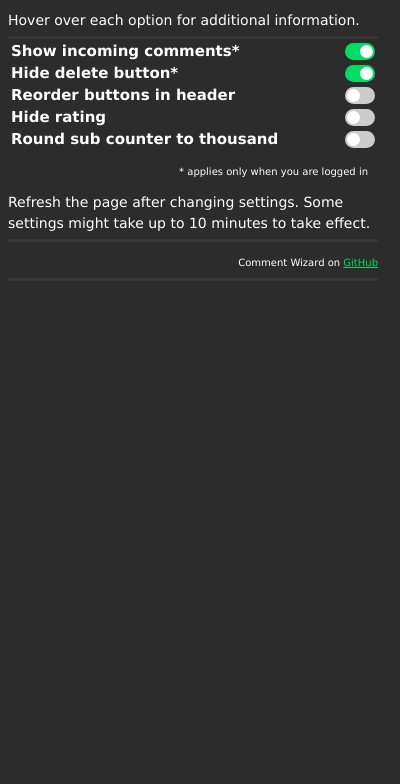
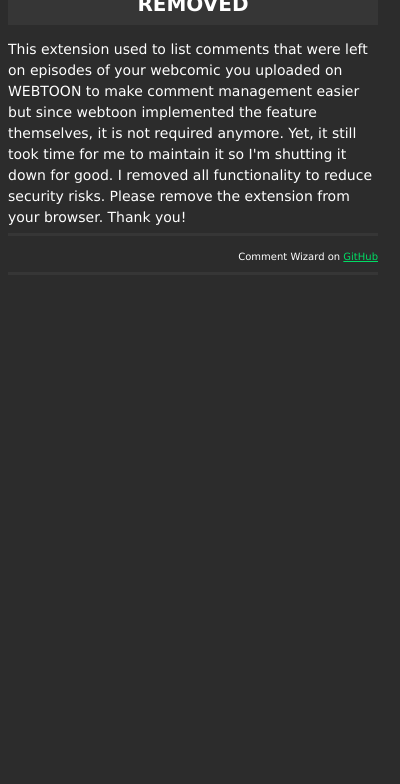
Before and after one commit to Freiha/comment-wizard, a browser extension: page src/popup.html in a window 400 px wide. Shown: the part 60-844 px from the top of the page. Drawn offline with Linux system fonts and the light colour scheme.

Commit message:
Add files via upload

```diff
--- a/src/popup.css
+++ b/src/popup.css
@@ -9,111 +9,6 @@ p,
 div,
 span {
   font-family: hind_m, simhei, verdana, Helvetica, sans-serif;
-}
-
-/* The switch - the box around the slider */
-.switch {
-  position: relative;
-  display: inline-block;
-  width: 30px;
-  height: 17px;
-}
-
-/* Hide default HTML checkbox */
-.switch input {
-  opacity: 0;
-  width: 0;
-  height: 0;
-}
-
-/* The slider */
-.slider {
-  position: absolute;
-  cursor: pointer;
-  top: 0;
-  left: 0;
-  right: 0;
-  bottom: 0;
-  background-color: #ccc;
-  -webkit-transition: 0.4s;
-  transition: 0.4s;
-}
-
-.slider:before {
-  position: absolute;
-  content: "";
-  height: 13px;
-  width: 13px;
-  left: 2px;
-  bottom: 2px;
-  background-color: white;
-  -webkit-transition: 0.4s;
-  transition: 0.4s;
-}
-
-input:checked + .slider {
-  background-color: #00dc64;
-}
-
-input:focus + .slider {
-  box-shadow: 0 0 1px #00dc64;
-}
-
-input:checked + .slider:before {
-  -webkit-transform: translateX(13px);
-  -ms-transform: translateX(13px);
-  transform: translateX(13px);
-}
-
-/* Rounded sliders */
-.slider.round {
-  border-radius: 34px;
-}
-
-.slider.round:before {
-  border-radius: 50%;
-}
-
-/* Tooltip text */
-.settingDescriptionToolTip {
-  visibility: hidden;
-  width: 200px;
-  background-color: #363636;
-  font-weight: normal;
-  color: #fff;
-  text-align: center;
-  padding: 5px 5px;
-  border-radius: 6px;
-  left: 0;
-  top: 20px;
-  font-size: 10px;
-
-  /* Position the tooltip text - see examples below! */
-  position: absolute;
-  z-index: 1;
-}
-
-/* Show the tooltip text when you mouse over the tooltip container */
-.settingDescription:hover .settingDescriptionToolTip {
-  transition-delay: 0.5s;
-  visibility: visible;
-}
-
-.settingDescription {
-  position: relative;
-  text-align: left;
-  width: 300px;
-  color: white;
-  font-family: hind_m, simhei, verdana, Helvetica, sans-serif;
-  font-size: 15px;
-}
-
-table {
-  width: 100%;
-}
-
-.settingSwitch {
-  text-align: right;
 }
 
 h1 {
@@ -143,18 +38,6 @@ h1 {
   padding-bottom: 5px;
 }
 
-.footnote {
-  overflow: hidden;
-  font-size: 10px;
-  line-height: 21px;
-  /*color:#5f5f5f;*/
-  text-align: right;
-  word-break: break-word;
-  word-wrap: break-word;
-  color: white;
-  padding-right: 10px;
-}
-
 a {
   color: #00dc64;
 }
--- a/src/popup.html
+++ b/src/popup.html
@@ -6,93 +6,13 @@
     <title>Comment Wizard</title>
   </head>
   <body>
-    <h1>Comment Wizard</h1>
+    <h1>Comment Wizard - CAN BE REMOVED</h1>
     <div class="content">
       <div class="normalText">
-        Hover over each option for additional information.
-      </div>
-      <table>
-        <tr>
-          <th class="settingDescription">
-            Show incoming comments*
-            <span class="settingDescriptionToolTip"
-              >Adds a new tab for incoming comments in the comment section. The
-              outgoing comment list stays the original list from webtoon aside
-              from the additional tab bar in the top.</span
-            >
-          </th>
-          <th class="settingSwitch">
-            <label id="incomingComments" class="switch">
-              <input id="incomingCommentsCheckbox" type="checkbox" />
-              <span class="slider round"></span>
-            </label>
-          </th>
-        </tr>
-
-        <tr>
-          <th class="settingDescription">
-            Hide delete button*
-            <span class="settingDescriptionToolTip"
-              >Hides the delete button from all tiles in the dashboard to avoid
-              accidentally deleting your series.</span
-            >
-          </th>
-          <th class="settingSwitch">
-            <label id="deleteButton" class="switch">
-              <input id="deleteButtonCheckbox" type="checkbox" />
-              <span class="slider round"></span>
-            </label>
-          </th>
-        </tr>
-        <tr>
-          <th class="settingDescription">
-            Reorder buttons in header
-            <span class="settingDescriptionToolTip"
-              >Changes the order of the buttons in the top right corner of the
-              header.</span
-            >
-          </th>
-          <th class="settingSwitch">
-            <label id="reorderHeader" class="switch">
-              <input id="reorderHeaderCheckbox" type="checkbox" />
-              <span class="slider round"></span>
-            </label>
-          </th>
-        </tr>
-        <tr>
-          <th class="settingDescription">
-            Hide rating
-            <span class="settingDescriptionToolTip"
-              >Hides the rating field from the comic overview page. You can not
-              rate anyone's comic but others can still rate yours!</span
-            >
-          </th>
-          <th class="settingSwitch">
-            <label id="removeRating" class="switch">
-              <input id="removeRatingCheckbox" type="checkbox" />
-              <span class="slider round"></span>
-            </label>
-          </th>
-        </tr>
-        <tr>
-          <th class="settingDescription">
-            Round sub counter to thousand
-            <span class="settingDescriptionToolTip"
-              >Removes last three digits once sub counter is > 1000.</span
-            >
-          </th>
-          <th class="settingSwitch">
-            <label id="roundSubs" class="switch">
-              <input id="roundSubsCheckbox" type="checkbox" />
-              <span class="slider round"></span>
-            </label>
-          </th>
-        </tr>
-      </table>
-      <p class="footnote">* applies only when you are logged in</p>
-      <div class="normalText">
-        Refresh the page after changing settings. Some settings might take up to
-        10 minutes to take effect.
+        This extension used to list comments that were left on episodes of your
+        webcomic you uploaded on WEBTOON to make comment management easier but
+        since webtoon implemented the feature themselves, it is not required
+        anymore. Yet, it still took time for me to maintain it so I'm shutting it down for good. I removed all functionality to reduce security risks. Please remove the extension from your browser. Thank you!
       </div>
       <p class="normalText" style="text-align: right; font-size: 10px">
         Comment Wizard on
@@ -100,5 +20,4 @@
       </p>
     </div>
   </body>
-  <script src="popup.js"></script>
 </html>
```
Also changed, not shown: src/manifest_chrome.json (+3 -16 lines), src/manifest_firefox.json (+9 -13 lines), README.md, src/manifest.json, 2 other files.
